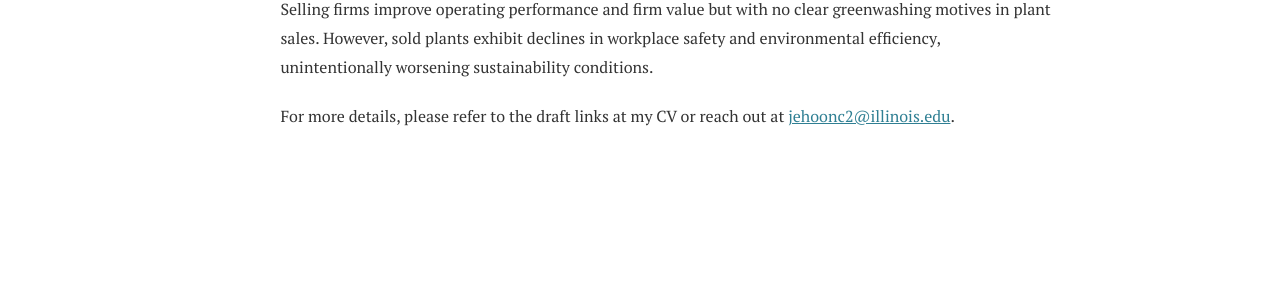
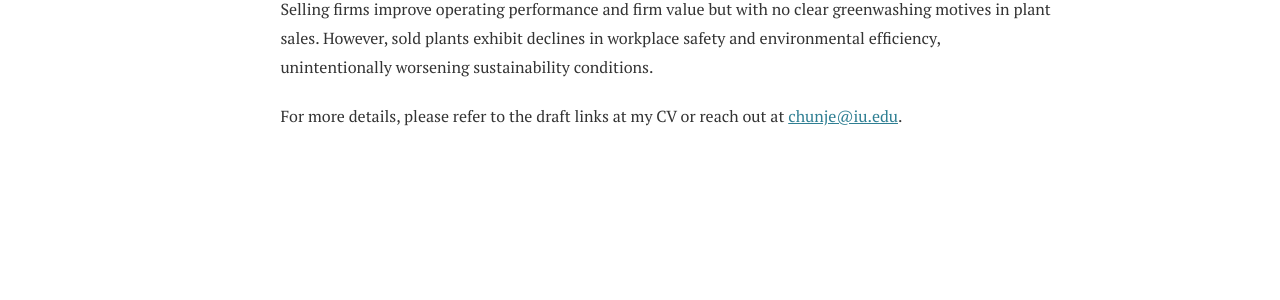
Before and after one commit to JehoonChung/jehoonchung.github.io, a Jekyll site: the page built from _research/research.md, in a window 1280 px wide and 1119 px high. Shown: the part 622-922 px from the top of the window. Built offline with Jekyll 4.4.1, drawn with Linux system fonts in a browser that asks for light colours.

Commit message:
Update research.md

```diff
--- a/_research/research.md
+++ b/_research/research.md
@@ -14,4 +14,4 @@ This paper examines the impact of home insurance availability on households by l
 ### The Real Effects of Green Corporate Restructuring
 Using U.S. EPA plant-level data, I show that heightened environmental risk is associated with an increased probability of asset sales, driven by financial constraints, state regulatory spikes, and low divestiture costs. Selling firms improve operating performance and firm value but with no clear greenwashing motives in plant sales. However, sold plants exhibit declines in workplace safety and environmental efficiency, unintentionally worsening sustainability conditions.
 
-For more details, please refer to the draft links at my CV or reach out at [jehoonc2@illinois.edu](mailto:jehoonc2@illinois.edu).
+For more details, please refer to the draft links at my CV or reach out at [chunje@iu.edu](mailto:chunje@iu.edu).
```
